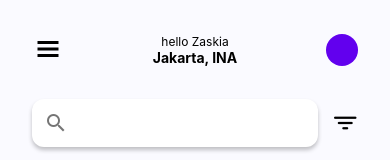
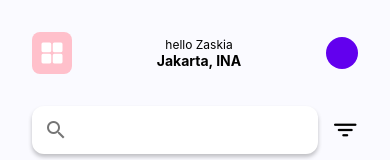
Before and after one commit to Aman7400/shopping-app, a React Native app: screen /LandingHome in a window 390 px wide. Shown: the top 160 px of the page. Built offline with nearby package versions, Linux system fonts and the light colour scheme.

Commit message:
Update Drawer Opener Button

```diff
--- a/src/screens/main/Home.js
+++ b/src/screens/main/Home.js
@@ -37,7 +37,9 @@ function Toolbar({ onAvatarPress }) {
       marginBottom: 32
     }}>
       {/* Menu Icon */}
-      <Icon name="menu" size={32} />
+      <TouchableOpacity onPress={() => alert("Opening Drawer")} style={{padding:8,borderRadius:8,alignItems: 'center',justifyContent:"center",backgroundColor:colors.primary}}>
+        <Icon name="grid" color="white" size={24} />
+      </TouchableOpacity>
       {/* User Info */}
       <View style={{ alignItems: 'center' }}>
         <Text style={{ fontSize: 12 }} >
```
